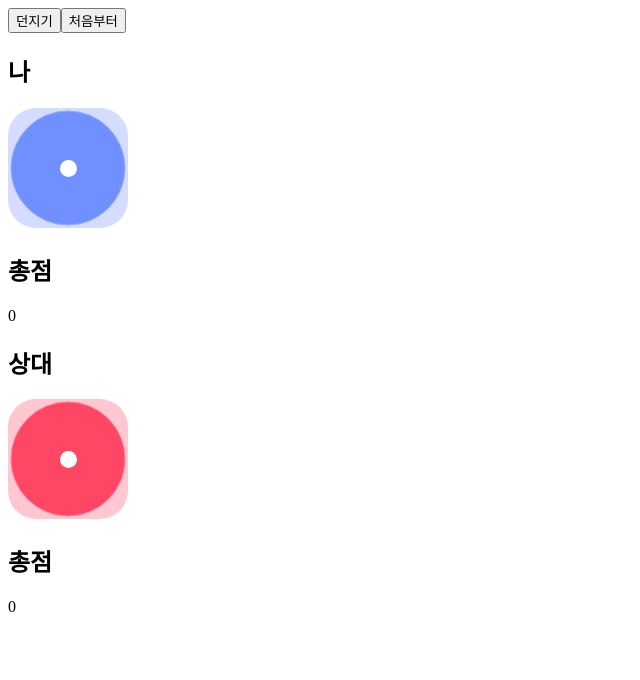
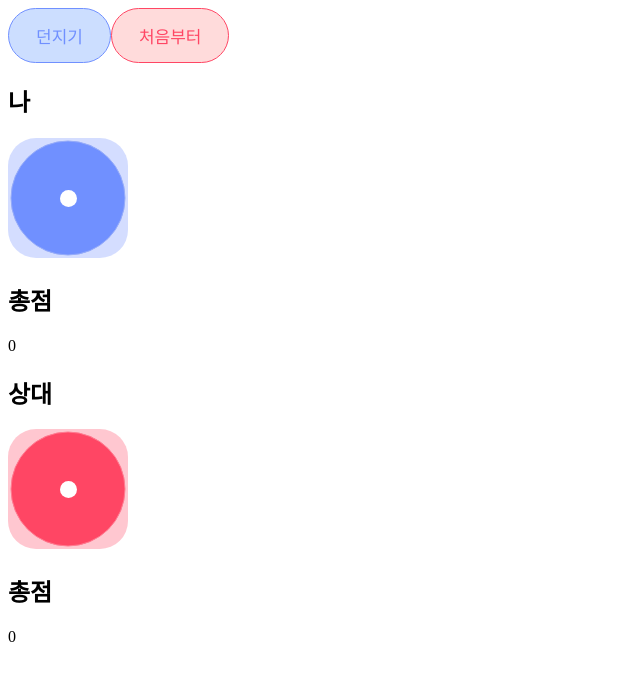
Before and after one commit to ejshin2ya/React_Web_Codeit, a React (Create React App) app: page / in a window 1280 px wide. Shown: the top 680 px of the page, without its empty margins (0-640 px from the left). Built offline with nearby package versions, Linux system fonts and the light colour scheme.

Commit message:
33. 인라인 스타일

```diff
--- a/src/App.js
+++ b/src/App.js
@@ -26,8 +26,12 @@
   return (
     <div>
       <div>
-        <Button onClick={handleRollClick}>던지기</Button>
-        <Button onClick={handleClearClick}>처음부터</Button>
+        <Button color="blue" onClick={handleRollClick}>
+          던지기
+        </Button>
+        <Button color="red" onClick={handleClearClick}>
+          처음부터
+        </Button>
       </div>
       <div>
         <Board name="나" color="blue" gameHistory={myHistory} />
--- a/src/Button.js
+++ b/src/Button.js
@@ -1,4 +1,31 @@
-function Button({ children, onClick }) {
-  return <button onClick={onClick}>{children}</button>;
+const baseButtonStyle = {
+  padding: "14px 27px",
+  borderRadius: "30px",
+  outline: "none",
+  cursor: "pointer",
+  fontSize: "17px",
+};
+
+const blueButtonStyle = {
+  ...baseButtonStyle,
+  backgroundColor: "rgba(0, 89, 255, 0.2)",
+  border: "solid 1px #7090ff",
+  color: "#7090ff",
+};
+
+const redButtonStyle = {
+  ...baseButtonStyle,
+  backgroundColor: "rgba(255, 78, 78, 0.2)",
+  border: "solid 1px #ff4664",
+  color: "#ff4664",
+};
+
+function Button({ children, onClick, color }) {
+  const style = color === "red" ? redButtonStyle : blueButtonStyle;
+  return (
+    <button style={style} onClick={onClick}>
+      {children}
+    </button>
+  );
 }
 export default Button;
```
Also changed, not shown: 1 other file (tests, documents, lock files or other folders).
